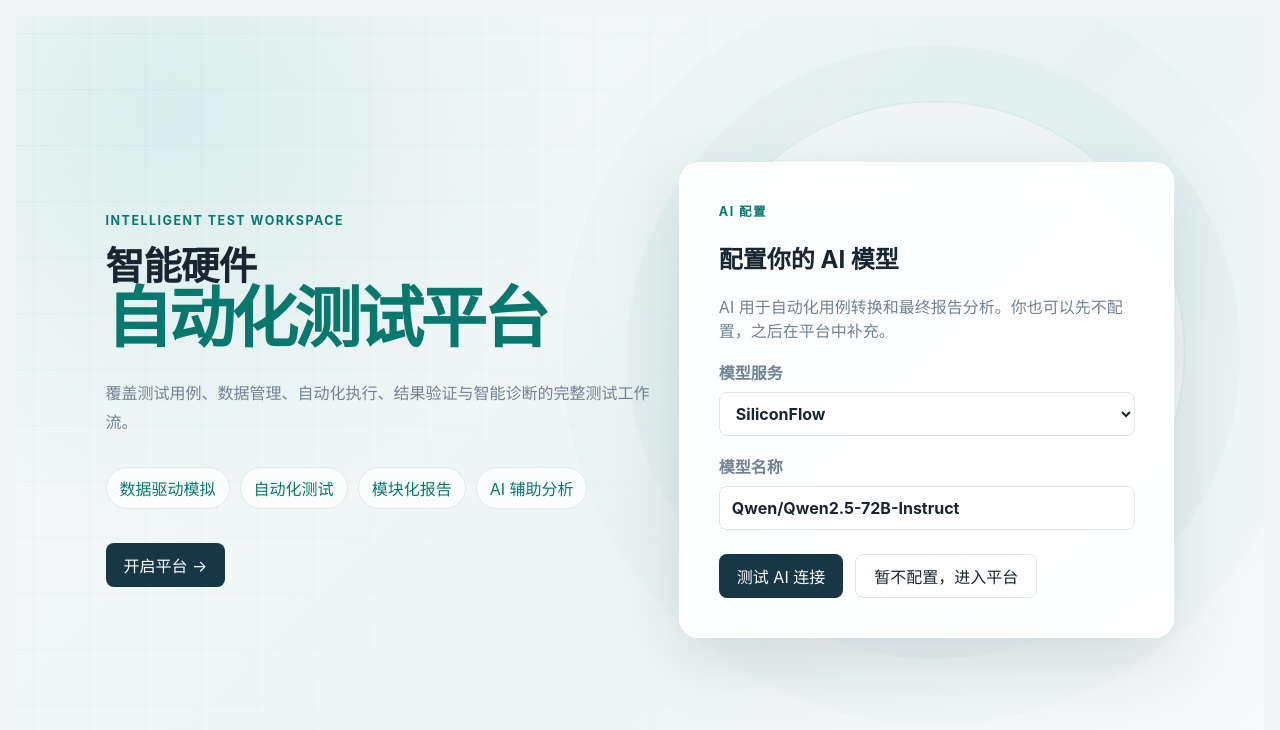
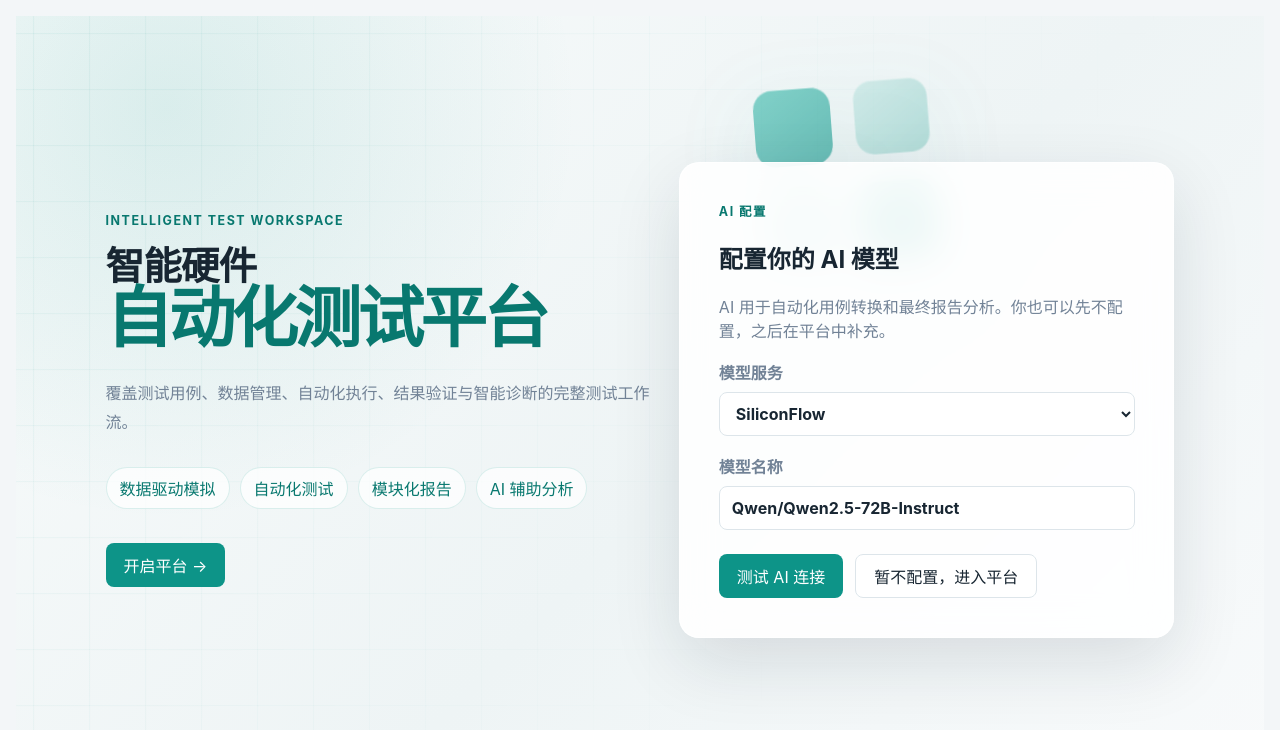
Before and after one commit to buneng1001/ai-hardware-test-platform, a React (Vite) app in the folder frontend/: page / in a window 1280 px wide. Shown: the top 730 px of the page. Built offline with nearby package versions, Linux system fonts and the light colour scheme.

Commit message:
style(frontend): align actions with green brand

```diff
--- a/frontend/src/V020PrototypeCases.css
+++ b/frontend/src/V020PrototypeCases.css
@@ -153,7 +153,7 @@
 
 .prototype-primary {
   color: #fff !important;
-  background: var(--prototype-color-ink) !important;
+  background: var(--prototype-color-brand) !important;
 }
 
 .prototype-inline-note {
--- a/frontend/src/V020PrototypeEntryScreens.tsx
+++ b/frontend/src/V020PrototypeEntryScreens.tsx
@@ -8,6 +8,16 @@ export function PrototypeHome({
 }) {
   return (
     <div className="prototype-home">
+      <div
+        className="prototype-home-brand-motion"
+        data-testid="prototype-home-brand-motion"
+        aria-hidden="true"
+      >
+        <i />
+        <i />
+        <i />
+        <i />
+      </div>
       <div className="prototype-home-copy">
         <div className="prototype-kicker">INTELLIGENT TEST WORKSPACE</div>
         <h1>
--- a/frontend/src/V020PrototypeResponsive.css
+++ b/frontend/src/V020PrototypeResponsive.css
@@ -16,10 +16,17 @@
   }
 }
 
-@keyframes prototype-signal-pulse {
+@keyframes prototype-brand-float {
   50% {
-    opacity: 0.58;
-    transform: scale(1.04);
+    opacity: 0.62;
+    transform: translateY(-12px) rotate(-4deg);
+  }
+}
+
+@keyframes prototype-brand-tile {
+  50% {
+    opacity: 0.72;
+    transform: translateY(-4px) scale(0.96);
   }
 }
 
@@ -57,6 +64,15 @@
   .prototype-ai-card {
     width: 100%;
     justify-self: stretch;
+  }
+
+  .prototype-home-brand-motion {
+    top: 34px;
+    right: 22px;
+    left: auto;
+    grid-template-columns: repeat(2, 44px);
+    gap: 10px;
+    opacity: 0.32;
   }
 
   .prototype-shell--sidebar {
@@ -162,7 +178,8 @@
   .prototype-home-copy,
   .prototype-ai-card,
   .prototype-home::before,
-  .prototype-home::after {
+  .prototype-home-brand-motion,
+  .prototype-home-brand-motion i {
     animation: none !important;
   }
 
--- a/frontend/src/V020PrototypeTheme.css
+++ b/frontend/src/V020PrototypeTheme.css
@@ -8,7 +8,6 @@
   --prototype-color-brand: #0d9488;
   --prototype-color-brand-strong: #08786f;
   --prototype-color-brand-soft: #e2f3f0;
-  --prototype-color-ink: #173746;
   --prototype-color-warning: #d98620;
   --prototype-radius-card: 16px;
   --prototype-radius-shell: 20px;
@@ -46,7 +45,7 @@
 
 .prototype-page button {
   color: #fff;
-  background: var(--prototype-color-ink);
+  background: var(--prototype-color-brand);
   transition:
     color 160ms ease,
     background 160ms ease,
@@ -56,8 +55,9 @@
 }
 
 .prototype-page button:hover:not(:disabled) {
+  background: var(--prototype-color-brand-strong);
   transform: translateY(-1px);
-  box-shadow: 0 6px 16px rgb(20 34 50 / 12%);
+  box-shadow: 0 7px 18px rgb(13 148 136 / 20%);
 }
 
 .prototype-banner {
@@ -115,20 +115,33 @@
   animation: prototype-signal-drift 18s linear infinite;
 }
 
-.prototype-home::after {
+.prototype-home-brand-motion {
   position: absolute;
   z-index: -1;
-  top: 12%;
-  left: 54%;
-  width: min(38vw, 620px);
+  top: clamp(72px, 10vh, 152px);
+  left: clamp(52%, 58vw, 64%);
+  display: grid;
+  grid-template-columns: repeat(2, clamp(58px, 6vw, 108px));
+  gap: clamp(14px, 1.7vw, 28px);
+  width: fit-content;
+  opacity: 0.5;
+  filter: drop-shadow(0 22px 38px rgb(13 148 136 / 14%));
+  transform: rotate(-8deg);
+  animation: prototype-brand-float 9s ease-in-out infinite;
+}
+
+.prototype-home-brand-motion i {
   aspect-ratio: 1;
-  border: 1px solid rgb(13 148 136 / 18%);
-  border-radius: 50%;
-  box-shadow:
-    0 0 0 54px rgb(13 148 136 / 4%),
-    0 0 0 118px rgb(13 148 136 / 3%);
-  content: "";
-  animation: prototype-signal-pulse 8s ease-in-out infinite;
+  border-radius: clamp(16px, 1.5vw, 26px);
+  background: linear-gradient(145deg, #38b8aa, var(--prototype-color-brand));
+  box-shadow: inset 0 1px 0 rgb(255 255 255 / 38%);
+  animation: prototype-brand-tile 5.4s ease-in-out infinite;
+}
+
+.prototype-home-brand-motion i:nth-child(2),
+.prototype-home-brand-motion i:nth-child(3) {
+  background: linear-gradient(145deg, #a9ddd7, #65bdb4);
+  animation-delay: -2.7s;
 }
 
 .prototype-home-copy {
```
Also changed, not shown: 2 other files (tests, documents, lock files or other folders).
